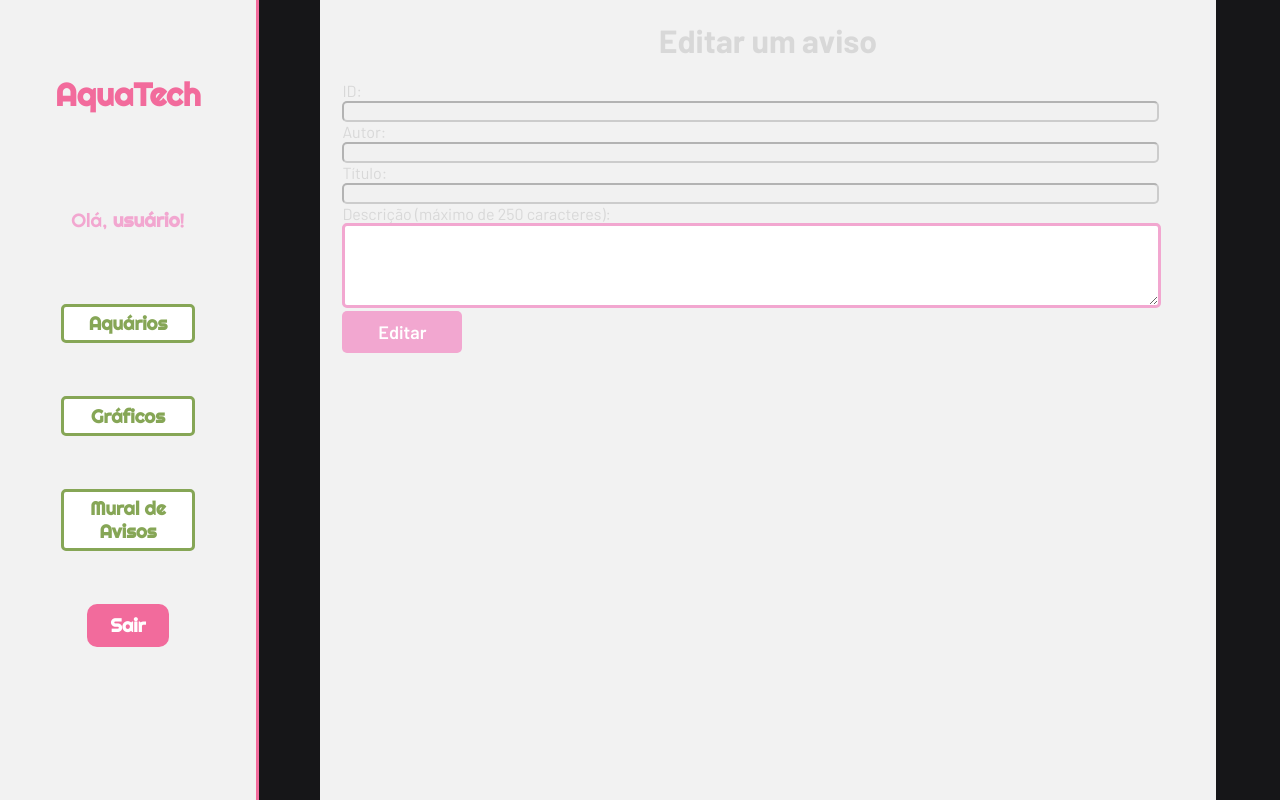
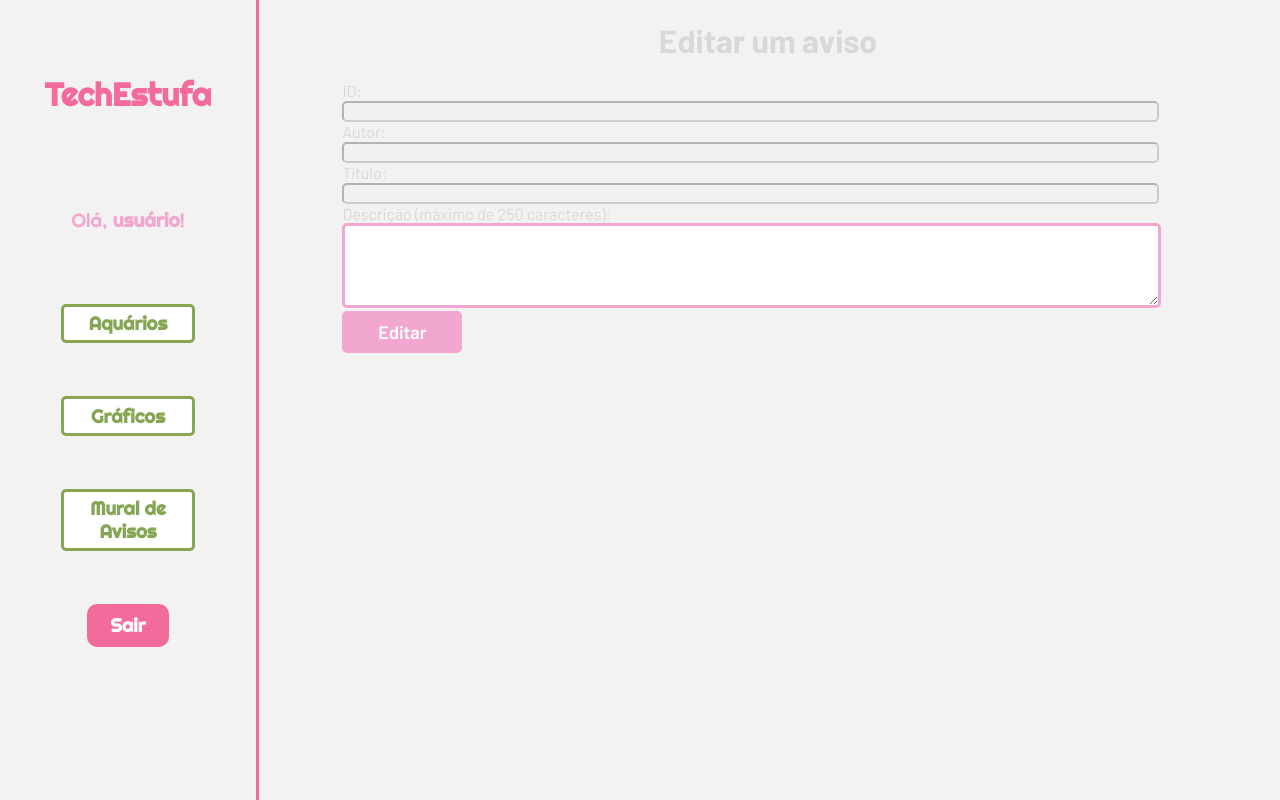
Before and after one commit to Isabelly-Cristine-VG/desafio-PI, a website: page public/dashboard/edicao-aviso.html in a window 1280 px wide. Drawn offline with Linux system fonts and the light colour scheme.

Commit message:
arrumando css

```diff
--- a/public/dashboard/edicao-aviso.html
+++ b/public/dashboard/edicao-aviso.html
@@ -18,7 +18,7 @@
         rel="stylesheet">
 </head>
 
-<body onload="listarInfosDeUm()" style="background-color: #161618;">
+<body onload="listarInfosDeUm()" style="background-color: #F2F2F2;">
     <!-- <body onload="validarSessao()"> -->
 
     <div class="janela">
@@ -26,7 +26,7 @@
 
         <div class="header-left">
 
-            <h1>AquaTech</h1>
+            <h1>TechEstufa</h1>
 
             <div class="hello">
                 <h3>Olá, <span id="b_usuario">usuário</span>!</h3>
```
Also changed, not shown: public/dashboard/mural.html (+1 -1 lines).
